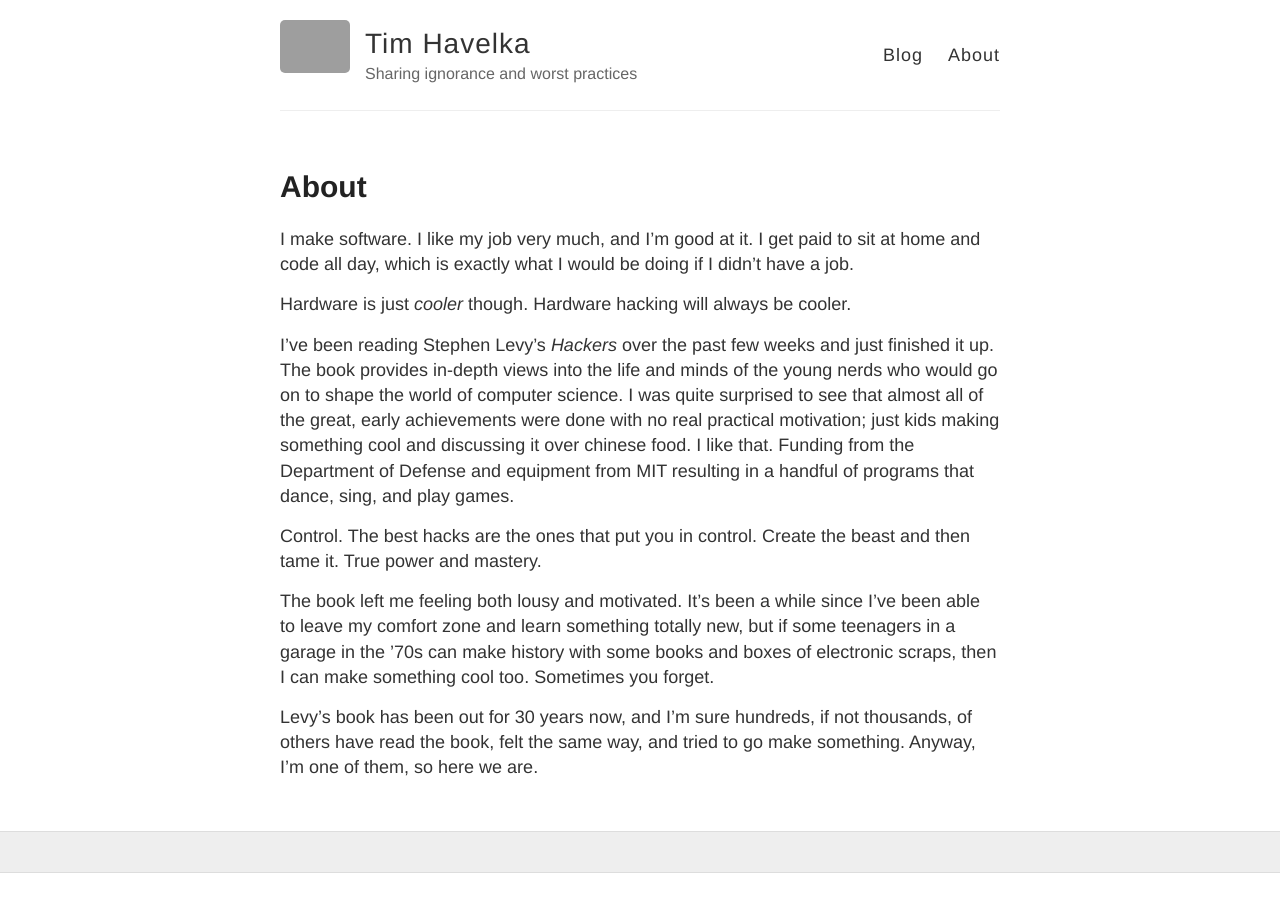
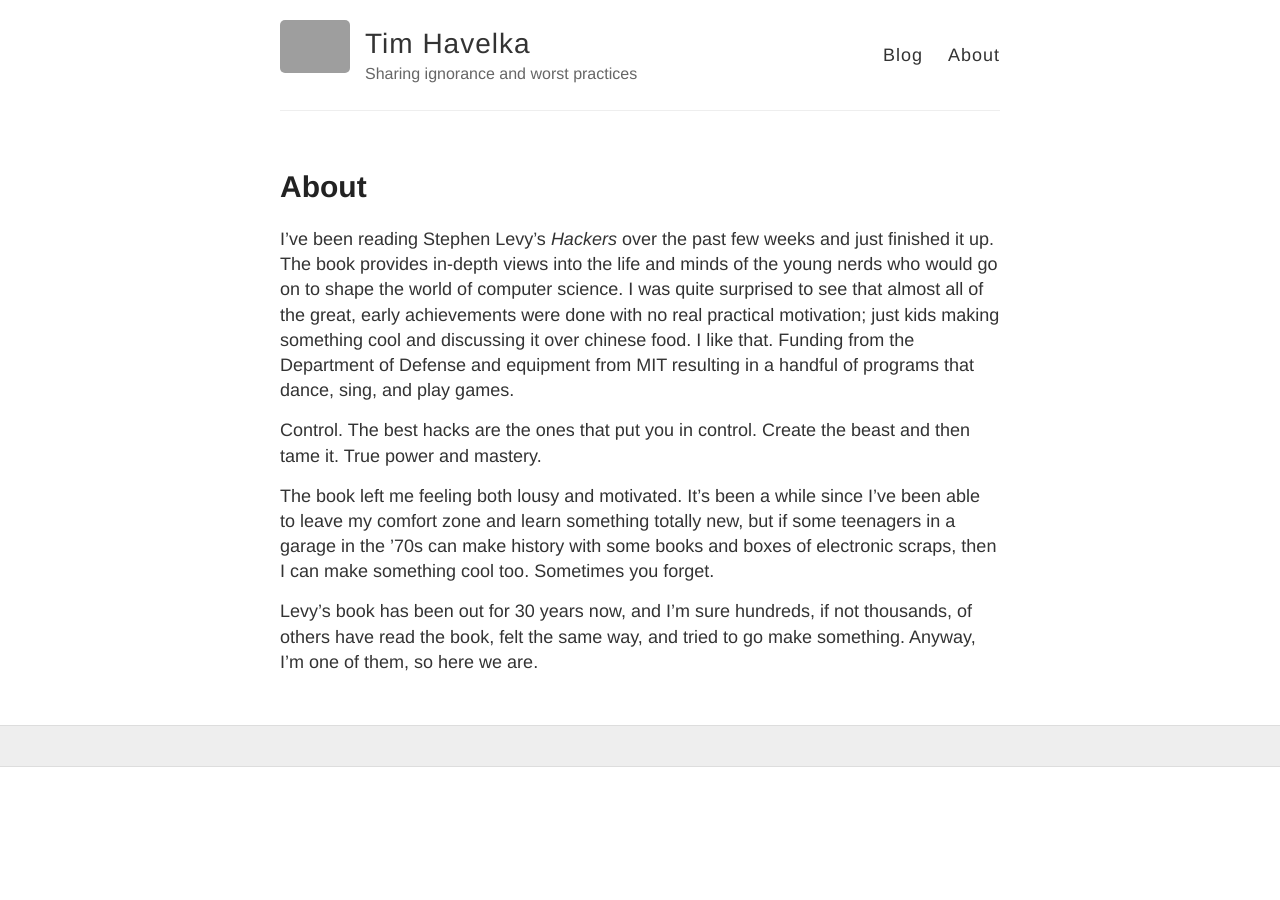
Before and after one commit to thavelka/thavelka.github.io, a Jekyll site: the page built from about.md, in a window 1280 px wide. Built offline with Jekyll 4.4.1, drawn with Linux system fonts in a browser that asks for light colours; grey boxes are pictures that could not be loaded.

Commit message:
Update about.md

```diff
--- a/about.md
+++ b/about.md
@@ -3,10 +3,6 @@ layout: page
 title: About
 permalink: /about/
 ---
-
-I make software. I like my job very much, and I'm good at it. I get paid to sit at home and code all day, which is exactly what I would be doing if I didn't have a job.
-
-Hardware is just _cooler_ though. Hardware hacking will always be cooler.
 
 I've been reading Stephen Levy's _Hackers_ over the past few weeks and just finished it up. The book provides in-depth views into the life and minds of the young nerds who would go on to shape the world of computer science. I was quite surprised to see that almost all of the great, early achievements were done with no real practical motivation; just kids making something cool and discussing it over chinese food. I like that. Funding from the Department of Defense and equipment from MIT resulting in a handful of programs that dance, sing, and play games.
 
```
